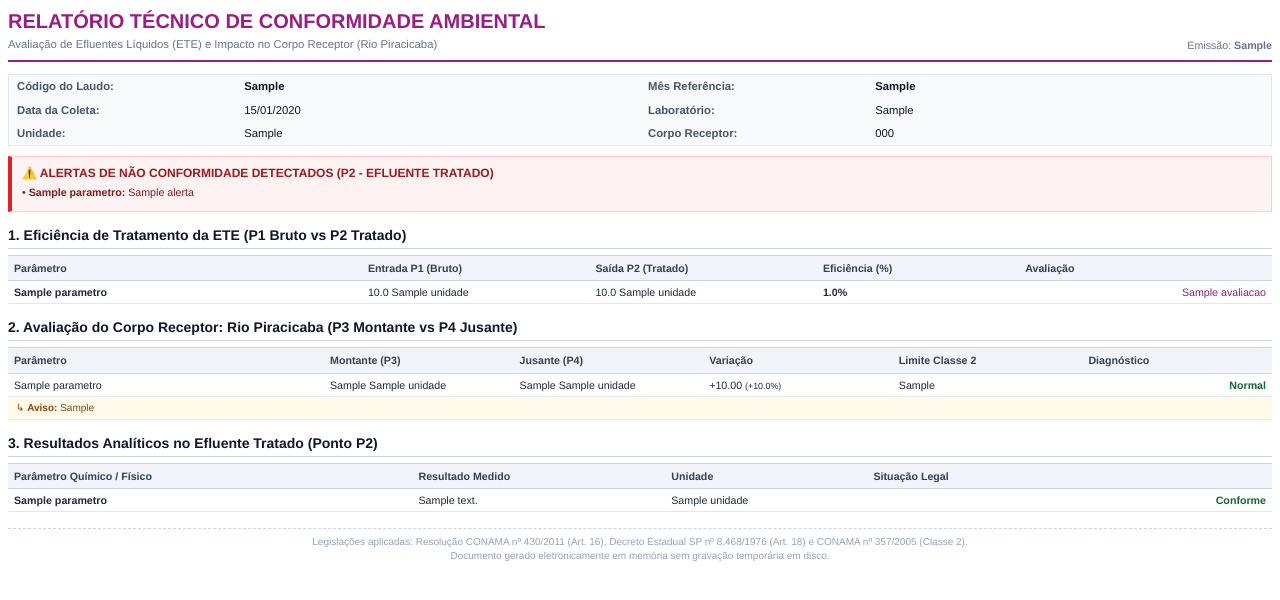
After one commit to pedrogodinho1/hackaton-automacao, a Flask app: template app/templates/relatorio_pdf.html in a window 1280 px wide. The commit adds this page. Shown: the top 600 px of the page. Run offline with Flask 3, Linux system fonts and the light colour scheme; tables that the repository leaves empty hold one stand-in row (values such as "Sample post"); the template is opened without the code that fills it: values that come from a table or form of the project are taken from there, most other values are stand-ins (such as "Sample title", 1, 10 or a date in 2020).

Commit message:
feat(relatorio): adiciona exportacao em PDF e aplica identidade visual Evonik

```diff
--- /dev/null
+++ b/app/templates/relatorio_pdf.html
@@ -0,0 +1,341 @@
+<!DOCTYPE html>
+<html lang="pt-BR">
+<head>
+    <meta charset="UTF-8">
+    <title>Relatório de Conformidade Ambiental - {{ laudo.codigo_laudo }}</title>
+    <style>
+        @page {
+            size: a4 portrait;
+            margin: 1.5cm 1.2cm 1.5cm 1.2cm;
+            @bottom-left {
+                content: "Sistema de Avaliação Ambiental • ETE Evonik";
+                font-family: Helvetica, Arial, sans-serif;
+                font-size: 8pt;
+                color: #64748b;
+            }
+            @bottom-right {
+                content: "Página " counter(page) " de " counter(pages);
+                font-family: Helvetica, Arial, sans-serif;
+                font-size: 8pt;
+                color: #64748b;
+            }
+        }
+
+        body {
+            font-family: Helvetica, Arial, sans-serif;
+            color: #1e293b;
+            font-size: 9pt;
+            line-height: 1.35;
+        }
+
+        /* Cabecalho Principal */
+        .header-table {
+            width: 100%;
+            border-bottom: 2px solid #971E84;
+            padding-bottom: 8px;
+            margin-bottom: 12px;
+        }
+
+        .title {
+            font-size: 15pt;
+            font-weight: bold;
+            color: #971E84;
+            margin: 0;
+            padding: 0;
+        }
+
+        .subtitle {
+            font-size: 8.5pt;
+            color: #64748b;
+            margin: 2px 0 0 0;
+        }
+
+        /* Blocos e Secoes */
+        .section-title {
+            font-size: 10.5pt;
+            font-weight: bold;
+            color: #0f172a;
+            border-bottom: 1px solid #cbd5e1;
+            padding-bottom: 3px;
+            margin-top: 14px;
+            margin-bottom: 6px;
+        }
+
+        /* Tabela de Metadados */
+        .meta-table {
+            width: 100%;
+            background-color: #f8fafc;
+            border: 1px solid #e2e8f0;
+            margin-bottom: 10px;
+        }
+
+        .meta-table td {
+            padding: 4px 8px;
+            font-size: 8.5pt;
+        }
+
+        .meta-label {
+            font-weight: bold;
+            color: #475569;
+            width: 18%;
+        }
+
+        .meta-val {
+            color: #0f172a;
+            width: 32%;
+        }
+
+        /* Tabelas de Dados */
+        .data-table {
+            width: 100%;
+            margin-top: 4px;
+            margin-bottom: 8px;
+        }
+
+        .data-table th {
+            background-color: #f1f5f9;
+            color: #334155;
+            font-size: 8pt;
+            font-weight: bold;
+            text-align: left;
+            padding: 5px 6px;
+            border-top: 1px solid #cbd5e1;
+            border-bottom: 1px solid #cbd5e1;
+        }
+
+        .data-table td {
+            font-size: 8pt;
+            padding: 4px 6px;
+            border-bottom: 1px solid #e2e8f0;
+        }
+
+        /* Alertas e Destaques */
+        .alert-box {
+            background-color: #fef2f2;
+            border: 1px solid #fecaca;
+            border-left: 4px solid #dc2626;
+            padding: 8px 10px;
+            margin-bottom: 10px;
+        }
+
+        .alert-title {
+            font-size: 9pt;
+            font-weight: bold;
+            color: #991b1b;
+            margin: 0 0 4px 0;
+        }
+
+        .alert-item {
+            font-size: 8pt;
+            color: #7f1d1d;
+            margin-bottom: 3px;
+        }
+
+        /* Badges de Status */
+        .badge-conforme {
+            color: #166534;
+            font-weight: bold;
+        }
+
+        .badge-nao-conforme {
+            color: #b91c1c;
+            font-weight: bold;
+            background-color: #fee2e2;
+            padding: 1px 4px;
+        }
+
+        .badge-info {
+            color: #971E84;
+            font-weight: normal;
+        }
+
+        .row-violacao {
+            background-color: #fff1f2;
+        }
+
+        .text-right {
+            text-align: right;
+        }
+
+        .footer-note {
+            font-size: 7.5pt;
+            color: #94a3b8;
+            margin-top: 16px;
+            text-align: center;
+            border-top: 1px dashed #cbd5e1;
+            padding-top: 6px;
+        }
+    </style>
+</head>
+<body>
+
+    <!-- Cabecalho Institucional -->
+    <table class="header-table" cellpadding="0" cellspacing="0">
+        <tr>
+            <td>
+                <div class="title">RELATÓRIO TÉCNICO DE CONFORMIDADE AMBIENTAL</div>
+                <div class="subtitle">
+                    Avaliação de Efluentes Líquidos (ETE) e Impacto no Corpo Receptor (Rio Piracicaba)
+                </div>
+            </td>
+            <td class="text-right" style="vertical-align: bottom;">
+                <div style="font-size: 8pt; color: #64748b;">
+                    Emissão: <strong>{{ data_emissao }}</strong>
+                </div>
+            </td>
+        </tr>
+    </table>
+
+    <!-- Metadados da Campanha -->
+    <table class="meta-table" cellpadding="0" cellspacing="0">
+        <tr>
+            <td class="meta-label">Código do Laudo:</td>
+            <td class="meta-val"><strong>{{ laudo.codigo_laudo }}</strong></td>
+            <td class="meta-label">Mês Referência:</td>
+            <td class="meta-val"><strong>{{ laudo.campanha_mes }}</strong></td>
+        </tr>
+        <tr>
+            <td class="meta-label">Data da Coleta:</td>
+            <td class="meta-val">{{ laudo.data_coleta.strftime('%d/%m/%Y') }}</td>
+            <td class="meta-label">Laboratório:</td>
+            <td class="meta-val">{{ laudo.laboratorio or 'Laboratório Acreditado' }}</td>
+        </tr>
+        <tr>
+            <td class="meta-label">Unidade:</td>
+            <td class="meta-val">{{ laudo.unidade_monitorada or 'ETE Industrial' }}</td>
+            <td class="meta-label">Corpo Receptor:</td>
+            <td class="meta-val">{{ laudo.corpo_receptor or 'Rio Piracicaba (Classe 2)' }}</td>
+        </tr>
+    </table>
+
+    <!-- 1. Alertas de Nao Conformidade -->
+    {% if alertas %}
+    <div class="alert-box">
+        <div class="alert-title">⚠️ ALERTAS DE NÃO CONFORMIDADE DETECTADOS (P2 - EFLUENTE TRATADO)</div>
+        {% for a in alertas %}
+        <div class="alert-item">
+            • <strong>{{ a.parametro }}:</strong> {{ a.alerta }}
+        </div>
+        {% endfor %}
+    </div>
+    {% endif %}
+
+    <!-- 2. Eficiencia de Remocao da ETE -->
+    {% if eficiencias %}
+    <div class="section-title">1. Eficiência de Tratamento da ETE (P1 Bruto vs P2 Tratado)</div>
+    <table class="data-table" cellpadding="0" cellspacing="0">
+        <thead>
+            <tr>
+                <th style="width: 28%;">Parâmetro</th>
+                <th style="width: 18%;">Entrada P1 (Bruto)</th>
+                <th style="width: 18%;">Saída P2 (Tratado)</th>
+                <th style="width: 16%;">Eficiência (%)</th>
+                <th style="width: 20%;" class="text-right">Avaliação</th>
+            </tr>
+        </thead>
+        <tbody>
+            {% for ef in eficiencias %}
+            <tr>
+                <td><strong>{{ ef.parametro }}</strong></td>
+                <td>{{ "%.1f"|format(ef.entrada_p1) }} {{ ef.unidade }}</td>
+                <td>{{ "%.1f"|format(ef.saida_p2) }} {{ ef.unidade }}</td>
+                <td><strong>{{ "%.1f"|format(ef.eficiencia_percentual) }}%</strong></td>
+                <td class="text-right">
+                    {% if 'Conforme' in ef.avaliacao %}
+                        <span class="badge-conforme">{{ ef.avaliacao }}</span>
+                    {% else %}
+                        <span class="badge-info">{{ ef.avaliacao }}</span>
+                    {% endif %}
+                </td>
+            </tr>
+            {% endfor %}
+        </tbody>
+    </table>
+    {% endif %}
+
+    <!-- 3. Avaliacao do Corpo Receptor -->
+    {% if impactos_rio %}
+    <div class="section-title">2. Avaliação do Corpo Receptor: Rio Piracicaba (P3 Montante vs P4 Jusante)</div>
+    <table class="data-table" cellpadding="0" cellspacing="0">
+        <thead>
+            <tr>
+                <th style="width: 25%;">Parâmetro</th>
+                <th style="width: 15%;">Montante (P3)</th>
+                <th style="width: 15%;">Jusante (P4)</th>
+                <th style="width: 15%;">Variação</th>
+                <th style="width: 15%;">Limite Classe 2</th>
+                <th style="width: 15%;" class="text-right">Diagnóstico</th>
+            </tr>
+        </thead>
+        <tbody>
+            {% for imp in impactos_rio %}
+            <tr {% if imp.status_rio != 'Normal' %}class="row-violacao"{% endif %}>
+                <td>{{ imp.parametro }}</td>
+                <td>{{ imp.montante_p3 }} {{ imp.unidade }}</td>
+                <td>{{ imp.jusante_p4 }} {{ imp.unidade }}</td>
+                <td>
+                    {{ "%+0.2f"|format(imp.diferenca) }}
+                    <small>({{ "%+0.1f"|format(imp.variacao_pct) }}%)</small>
+                </td>
+                <td>{{ imp.limite_classe2 }}</td>
+                <td class="text-right">
+                    {% if imp.status_rio == 'Normal' %}
+                        <span class="badge-conforme">Normal</span>
+                    {% elif imp.status_rio == 'Atenção' %}
+                        <span style="color: #b45309; font-weight: bold;">Atenção</span>
+                    {% else %}
+                        <span class="badge-nao-conforme">Impacto</span>
+                    {% endif %}
+                </td>
+            </tr>
+            {% if imp.alerta_impacto %}
+            <tr style="background-color: #fffbeb;">
+                <td colspan="6" style="padding: 4px 8px; font-size: 7.5pt; color: #92400e;">
+                    ↳ <strong>Aviso:</strong> {{ imp.alerta_impacto }}
+                </td>
+            </tr>
+            {% endif %}
+            {% endfor %}
+        </tbody>
+    </table>
+    {% endif %}
+
+    <!-- 4. Medicoes Detalhadas no Efluente Tratado (P2) -->
+    <div class="section-title">3. Resultados Analíticos no Efluente Tratado (Ponto P2)</div>
+    <table class="data-table" cellpadding="0" cellspacing="0">
+        <thead>
+            <tr>
+                <th style="width: 32%;">Parâmetro Químico / Físico</th>
+                <th style="width: 20%;">Resultado Medido</th>
+                <th style="width: 16%;">Unidade</th>
+                <th style="width: 32%;" class="text-right">Situação Legal</th>
+            </tr>
+        </thead>
+        <tbody>
+            {% for m in medicoes_p2 %}
+            <tr {% if m.status_conformidade == 'Não Conforme' %}class="row-violacao"{% endif %}>
+                <td><strong>{{ m.parametro }}</strong></td>
+                <td>{{ m.valor_texto or m.valor_medido }}</td>
+                <td>{{ m.unidade }}</td>
+                <td class="text-right">
+                    {% if m.status_conformidade == 'Conforme' %}
+                        <span class="badge-conforme">Conforme</span>
+                    {% elif m.status_conformidade == 'Não Conforme' %}
+                        <span class="badge-nao-conforme">NÃO CONFORME</span>
+                    {% else %}
+                        <span class="badge-info">Informativo</span>
+                    {% endif %}
+                </td>
+            </tr>
+            {% endfor %}
+        </tbody>
+    </table>
+
+    <!-- Rodape do Laudo -->
+    <div class="footer-note">
+        Legislações aplicadas: Resolução CONAMA nº 430/2011 (Art. 16), Decreto Estadual SP nº 8.468/1976 (Art. 18) e CONAMA nº 357/2005 (Classe 2).<br>
+        Documento gerado eletronicamente em memória sem gravação temporária em disco.
+    </div>
+
+</body>
+</html>
--- a/requirements.txt
+++ b/requirements.txt
@@ -4,3 +4,4 @@ SQLAlchemy>=2.0.0
 pandas>=2.0.0
 openpyxl>=3.1.0
 python-dotenv>=1.0.0
+xhtml2pdf>=0.2.15
```
Also changed, not shown: app/routes.py (+31 -17 lines), app/services.py (+96 -0 lines), app/templates/base.html (+18 -32 lines), app/templates/index.html (+26 -25 lines), app/templates/relatorio.html (+23 -10 lines).
